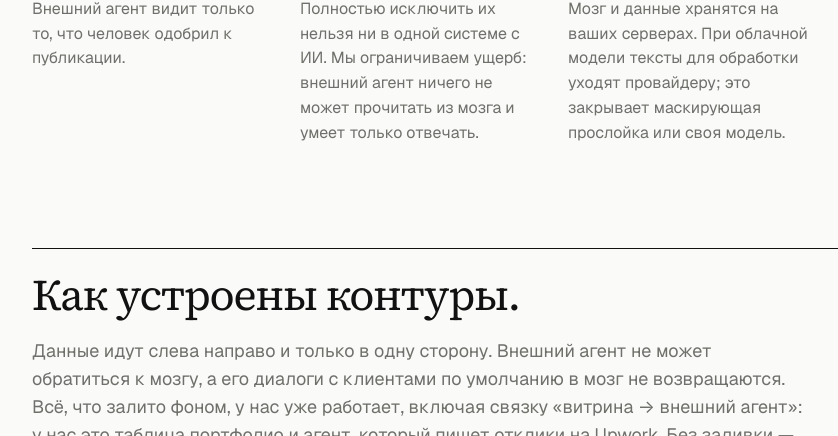
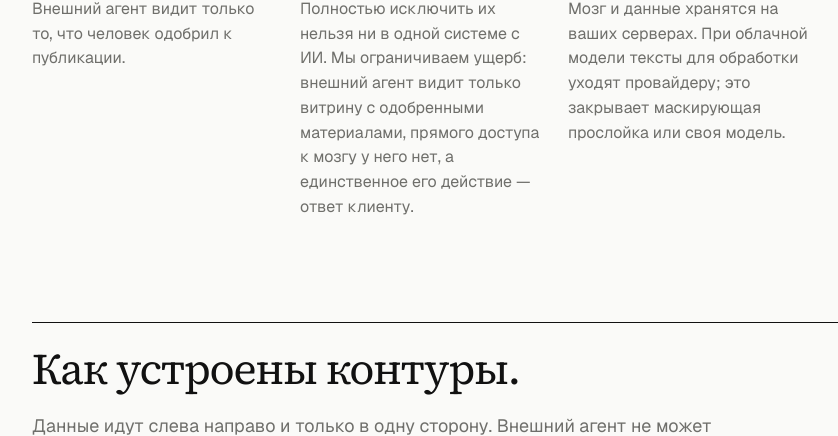
Before and after one commit to Uprising-Agency-Open-Source/imlink-brain-security, a plain HTML site: page v2/index.html in a window 1280 px wide. Shown: the part 664-1100 px from the top of the page, without its empty margins (18-856 px from the left). Drawn offline with nearby package versions, Linux system fonts and the light colour scheme.

Commit message:
v2: clearer wording about what the external agent can see and do
Co-Authored-By: Claude Fable 5.2 <noreply@anthropic.com>

```diff
--- a/v2/index.html
+++ b/v2/index.html
@@ -133,7 +133,7 @@ th{font-size:14px;color:var(--text-muted);font-weight:400}
   <p class="lead">Как внешний агент для клиентов отделён от внутреннего мозга компании, что защищает данные уже сейчас, где риски остаются и чем их закрывает расширенная защита.</p>
   <div class="qs">
     <div class="q"><b>Утечки наружу.</b>Внешний агент видит только то, что человек одобрил к публикации.</div>
-    <div class="q"><b>Инъекции.</b>Полностью исключить их нельзя ни в одной системе с ИИ. Мы ограничиваем ущерб: внешний агент ничего не может прочитать из мозга и умеет только отвечать.</div>
+    <div class="q"><b>Инъекции.</b>Полностью исключить их нельзя ни в одной системе с ИИ. Мы ограничиваем ущерб: внешний агент видит только витрину с одобренными материалами, прямого доступа к мозгу у него нет, а единственное его действие — ответ клиенту.</div>
     <div class="q"><b>Провайдер модели.</b>Мозг и данные хранятся на ваших серверах. При облачной модели тексты для обработки уходят провайдеру; это закрывает маскирующая прослойка или своя модель.</div>
   </div>
 </header>
```
